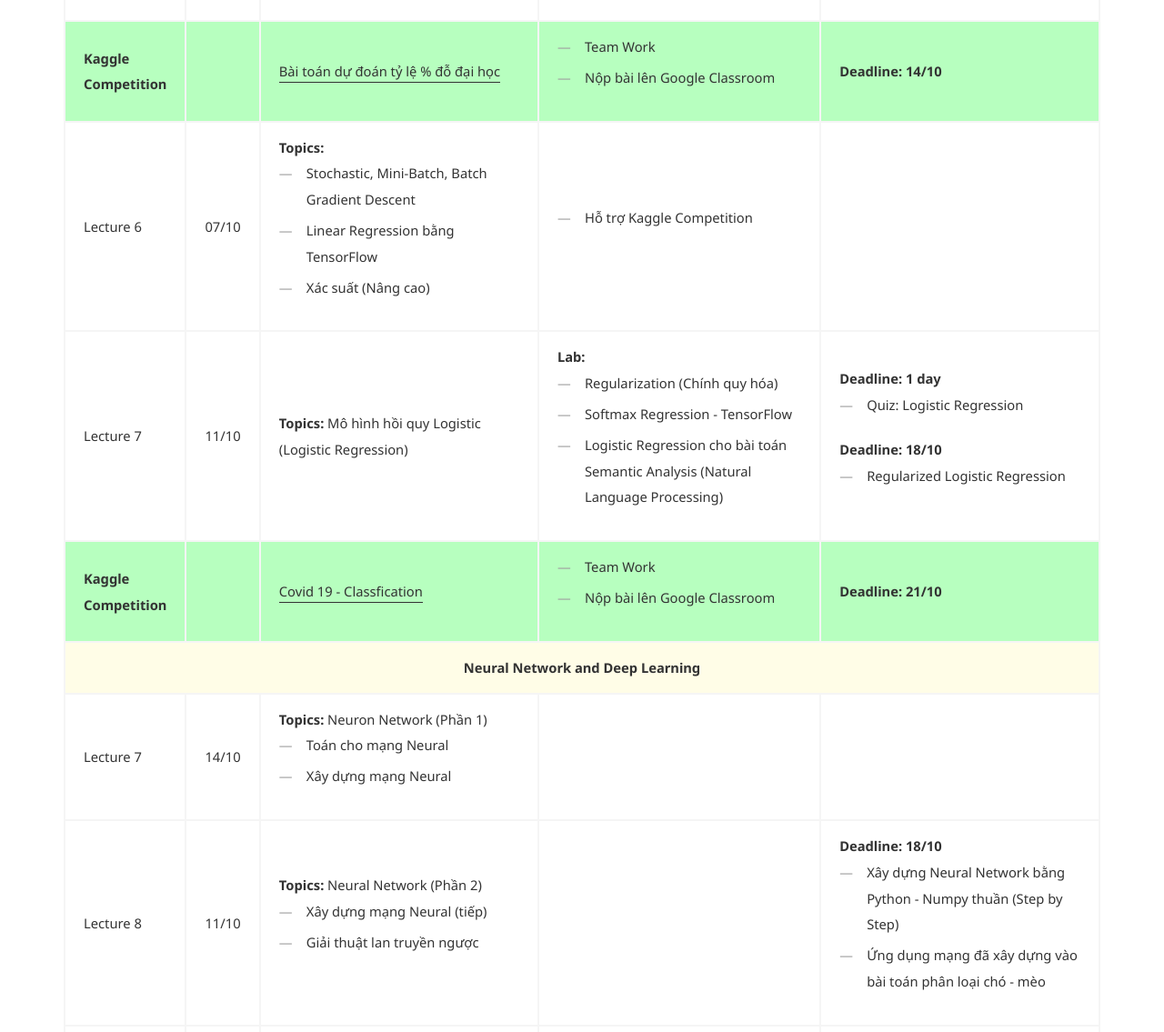
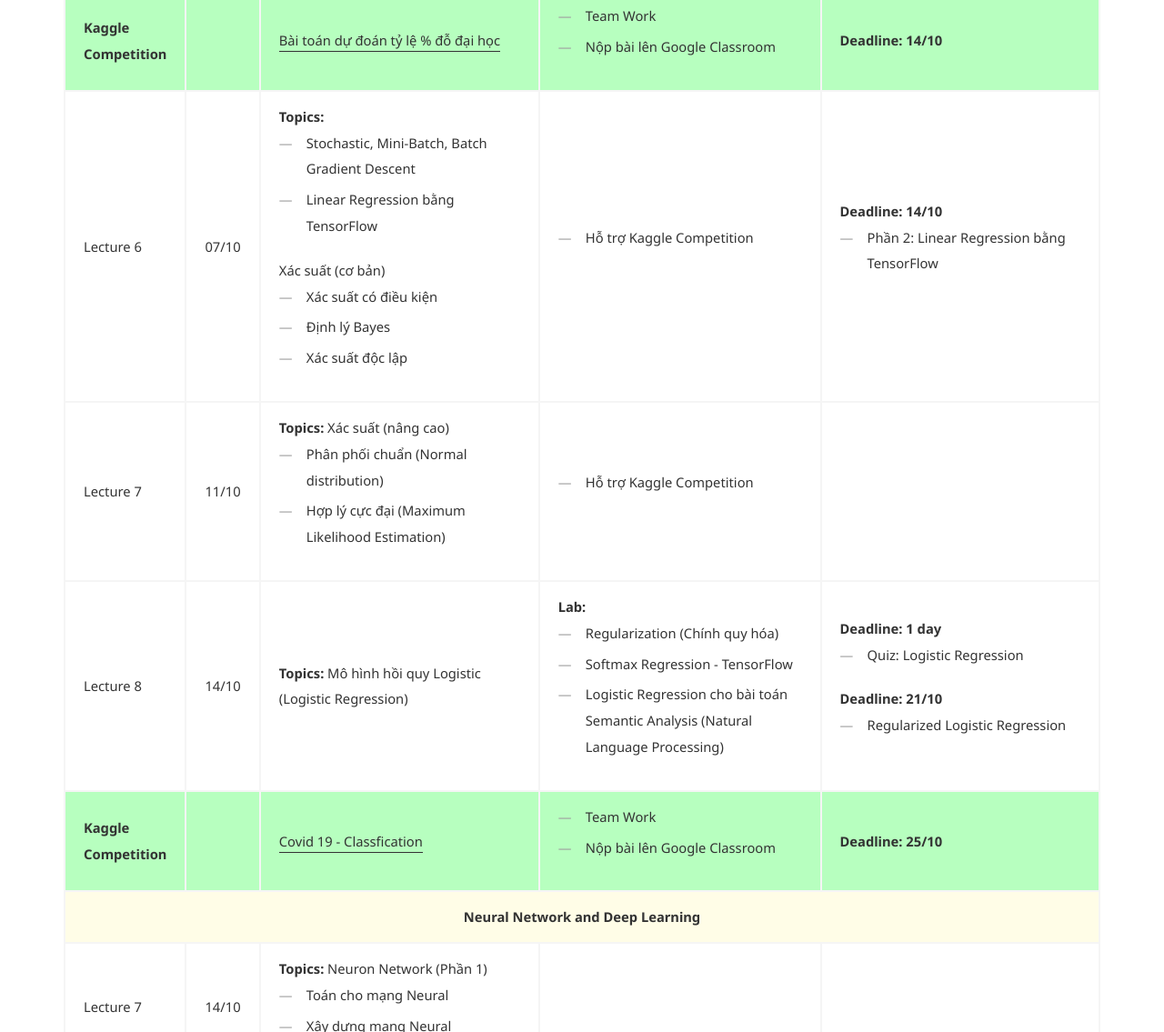
Before and after one commit to protonxai/protonx, a plain HTML site: page index.html in a window 1280 px wide. Shown: the part 2558-3693 px from the top of the page at 91% size. Drawn offline with nearby package versions, Linux system fonts and the light colour scheme; some packages are replaced by stand-ins of ours.

Commit message:
Update index.html

```diff
--- a/index.html
+++ b/index.html
@@ -327,7 +327,7 @@
                     <td>Lecture 3</td>
                     <td>23/09</td>
                     <td>
-                      <strong>Topics: </strong>Xác suất (Cơ bản)
+                      <strong>Topics: </strong>Xác suất (nền tảng)
                       <ul>
                         <li>Đếm</li>
                         <li>Hoán vị, chỉnh hợp và tổ hợp</li>
@@ -456,7 +456,6 @@
                       <strong>Deadline: 11/10</strong>
                       <ul>
                         <li>Phần 1: Linear Regression bằng Python - Numpy</li>
-                        <li>Phần 2: Linear Regression bằng TensorFlow</li>
                       </ul>
                     </td>
                   </tr>
@@ -489,7 +488,12 @@
                       <ul>
                         <li>Stochastic, Mini-Batch, Batch Gradient Descent</li>
                         <li>Linear Regression bằng TensorFlow</li>
-                        <li>Xác suất (Nâng cao)</li>
+                      </ul>
+                      Xác suất (cơ bản)
+                      <ul>
+                        <li>Xác suất có điều kiện</li>
+                        <li>Định lý Bayes</li>
+                        <li>Xác suất độc lập</li>
                       </ul>
                     </td>
                     <td>
@@ -498,13 +502,37 @@
                         <li>Hỗ trợ Kaggle Competition</li>
                       </ul>
                     </td>
-                    <td></td>
+                    <td>
+                      <strong>Deadline: 14/10</strong>
+                      <ul>
+                        <li>Phần 2: Linear Regression bằng TensorFlow</li>
+                    </td>
                   </tr>
 
                   <!-- LECTURE 07  -->
                   <tr>
                     <td>Lecture 7</td>
                     <td>11/10</td>
+                    <td>
+                      <strong>Topics: </strong>
+                      Xác suất (nâng cao)
+                      <ul>
+                        <li>Phân phối chuẩn (Normal distribution)</li>
+                        <li>Hợp lý cực đại (Maximum Likelihood Estimation)</li>
+                      </ul>
+                    </td>
+                    <td>
+                      <ul>
+                        <li>Hỗ trợ Kaggle Competition</li>
+                      </ul>
+                    </td>
+                    <td></td>
+                  </tr>
+
+                  <!-- LECTURE 08  -->
+                  <tr>
+                    <td>Lecture 8</td>
+                    <td>14/10</td>
                     <td>
                       <strong>Topics: </strong>Mô hình hồi quy Logistic
                       (Logistic Regression)
@@ -526,7 +554,7 @@
                       <ul>
                         <li>Quiz: Logistic Regression</li>
                       </ul>
-                      <strong> Deadline: 18/10 </strong>
+                      <strong> Deadline: 21/10 </strong>
                       <ul>
                         <li>Regularized Logistic Regression</li>
                       </ul>
@@ -548,7 +576,7 @@
                       </ul>
                     </td>
                     <td>
-                      <strong>Deadline: 21/10</strong>
+                      <strong>Deadline: 25/10</strong>
                     </td>
                   </tr>
 
```
